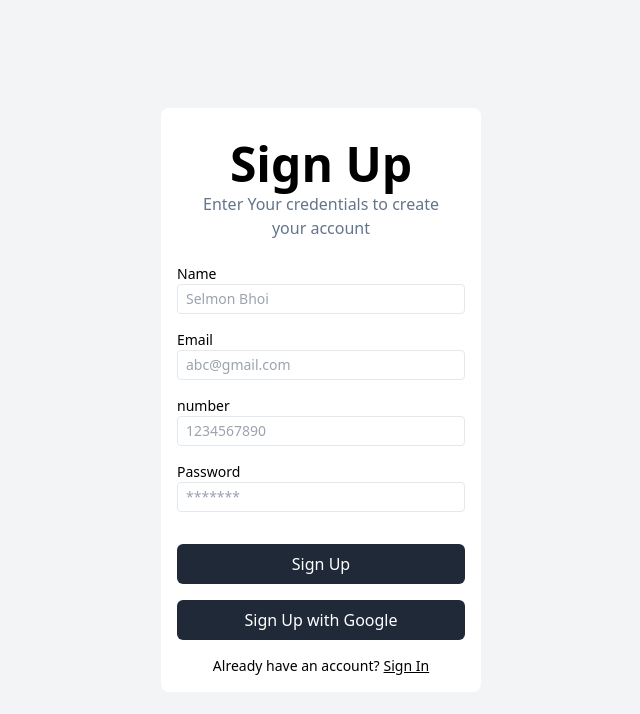
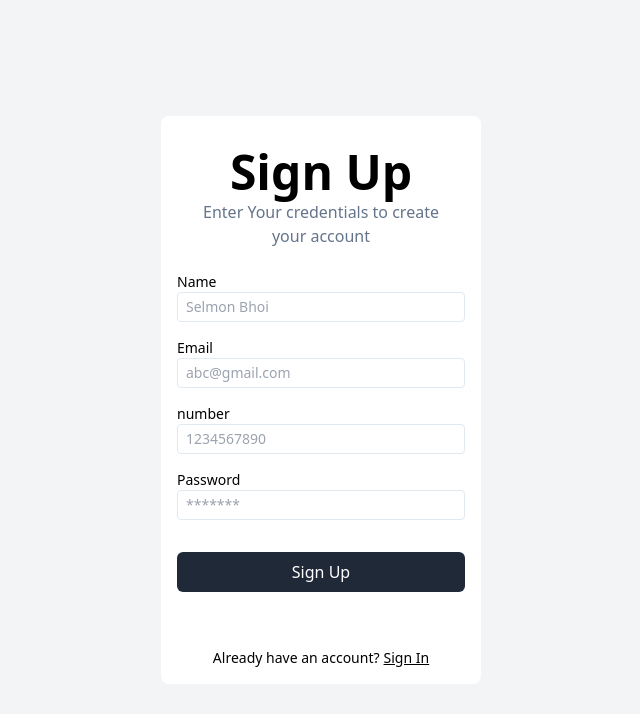
Before and after one commit to amrita-122/Parking, a React (Vite) app in the folder frontend/: page /signup in a window 1280 px wide. Shown: the top 714 px of the page, without its empty margins (319-959 px from the left). Built offline with nearby package versions, Linux system fonts and the light colour scheme; no server answers.

Commit message:
added google authentication

```diff
--- a/frontend/package.json
+++ b/frontend/package.json
@@ -11,6 +11,9 @@
   },
   "dependencies": {
     "@react-oauth/google": "^0.12.1",
+    "axios": "^1.8.3",
+    "google-auth-library": "^9.15.1",
+    "jwt-decode": "^4.0.0",
     "react": "^19.0.0",
     "react-dom": "^19.0.0"
   },
--- a/frontend/src/pages/Home.jsx
+++ b/frontend/src/pages/Home.jsx
@@ -1,7 +1,8 @@
-import React from 'react'
 
-export const Home = () => {
+export const  Home=  ()=> {
   return (
-    <div>Home</div>
-  )
+    <>
+      <div>Home </div>
+    </>
+  );
 }
--- a/frontend/src/pages/SignIn.jsx
+++ b/frontend/src/pages/SignIn.jsx
@@ -6,6 +6,7 @@ import { Subheading } from "../components/SubHeading";
 import { Heading } from "../components/heading";
 import { useNavigate } from "react-router-dom";
 import axios from "axios";
+import { GoogleLogin } from "@react-oauth/google";
 
 const handleSignIn = (email, pass, navigate) => {
   return async () => {
@@ -27,7 +28,19 @@ const handleSignIn = (email, pass, navigate) => {
   };
 };
 
+const handleGoogleLogin =async (response) =>{
+  try{
+    const res  = await axios.post(("http://localhost:3000/api/auth/google"),{
+    token:response.credential,
+  })
+  localStorage.setItem("token", res.data.token);
+    window.location.href = "/";
 
+}catch(error){
+  console.error("Google Login Error:", error.response?.data || error.message);
+    alert("Login Failed",error.message)
+}
+}
 export const SignIn = () => {
   const navigate = useNavigate(); // to navigate after login
   const [email, setEmail] = useState("");
@@ -58,6 +71,7 @@ export const SignIn = () => {
               label={"Sign In"}
               onClick={() => handleSignIn(email, pass, navigate)()} // Fixing the invocation
             />
+            <GoogleLogin onSuccess={handleGoogleLogin}/>
           </div>
           <BottomWarning
             label={"Don't have an account?"}
--- a/frontend/src/pages/SignUp.jsx
+++ b/frontend/src/pages/SignUp.jsx
@@ -6,6 +6,22 @@ import { Subheading } from "../components/SubHeading";
 import { Heading } from "../components/heading";
 import axios from "axios";
 import { useNavigate } from "react-router-dom";
+import { GoogleLogin } from "@react-oauth/google";
+
+const handleGoogleLogin = async (response) => {
+  try {
+    const res = await axios.post("http://localhost:3000/api/auth/google", {
+      token: response.credential
+    });
+
+    localStorage.setItem("token", res.data.token);
+    window.location.href = "/";
+  } catch (error) {
+    console.error("Google Login Error:", error.response?.data || error.message);
+    alert("Signup Failed",error.message)
+  }
+};
+
 export const SignUp = () => {
   const navigate = useNavigate();
   const [name, setName] = useState("");
@@ -62,29 +78,18 @@ export const SignUp = () => {
                     }
                   );
                   localStorage.setItem("token", response.data.token);
-                  console.log(response.data.token)
                   navigate("/");
                 } catch (error) {
-                  console.error(
-                    "Signup Error:",
-                    error.response?.data || error.message
-                  );
                   alert(
                     "Signup failed! " +
-                      (error.response?.data?.message || "Please try again.")
+                    (error.response?.data?.message || "Please try again.")
                   );
                 }
               }}
             />
-            <Button
-              label={"Sign Up with Google"}
-              onClick={async () => {
-                const response = await axios.post(
-                  "http://localhost:3000/api/auth/google"
-                );
-                localStorage.setItem("token", response.data.token);
-                //when user logs out = localstorage.removeitem("token")
-              }}
+            <GoogleLogin
+              onSuccess={handleGoogleLogin}
+              onError={() => {}}
             />
           </div>
           <BottomWarning
```
Also changed, not shown: 2 other files (tests, documents, lock files or other folders).
